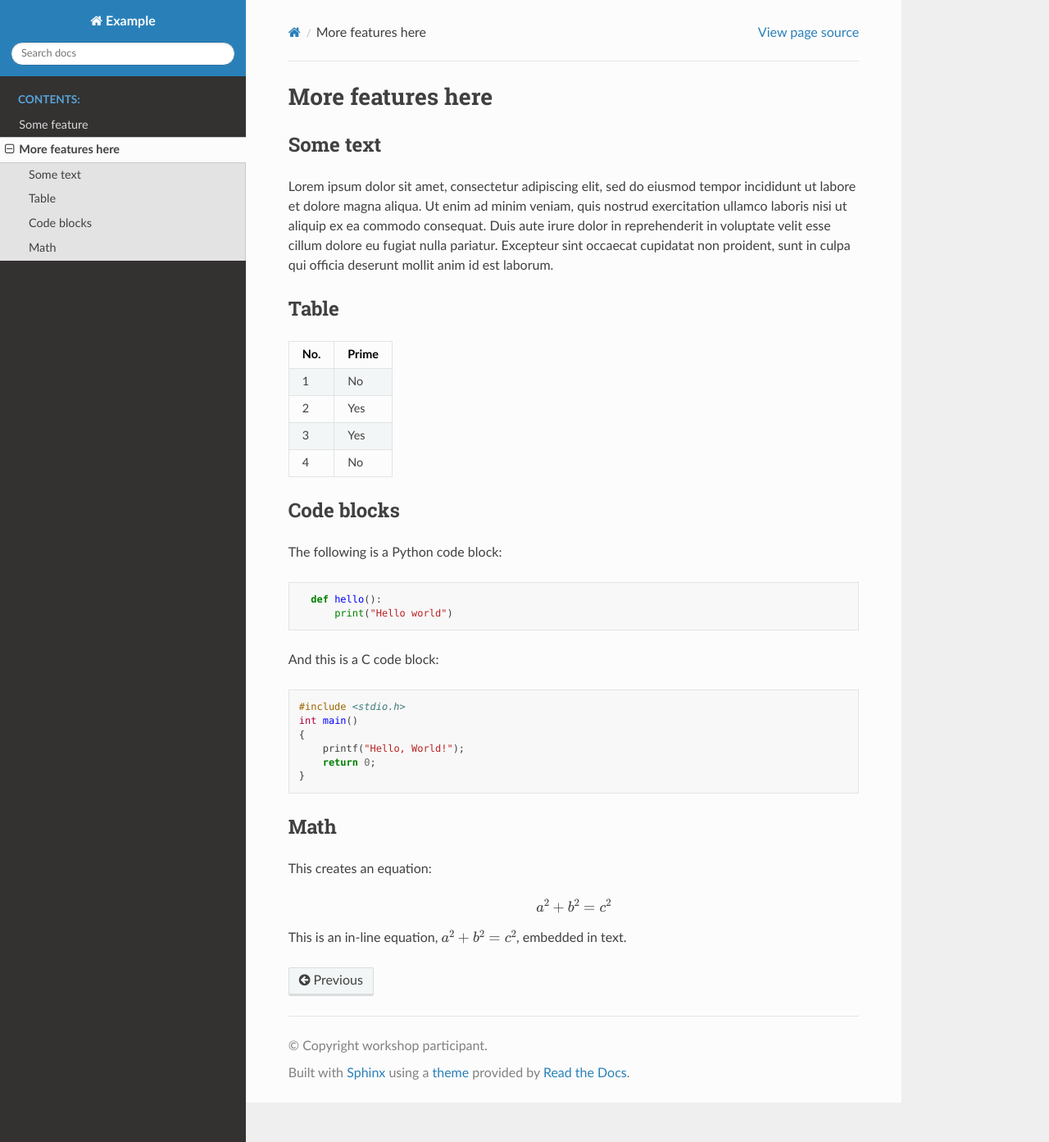
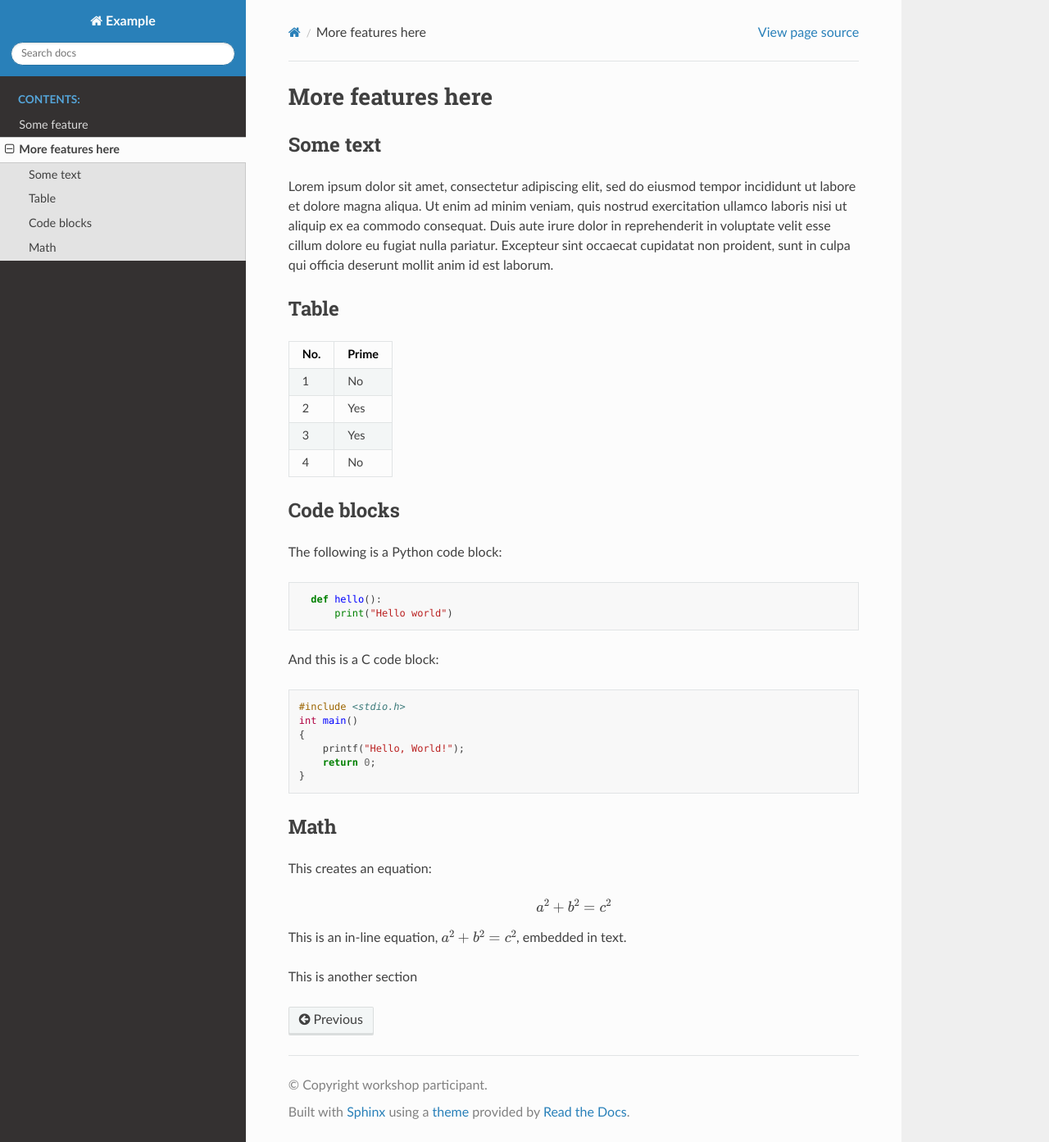
Before and after one commit to ElenaHerold/doc-example, a Sphinx documentation site: the page built from doc/another-feature.md, in a window 1280 px wide and 1393 px high. Shown: the whole window at 82% size. Built offline with Sphinx 7.4.7 and the Read the Docs theme 2.0.0, drawn with Linux system fonts in a browser that asks for light colours.

Commit message:
Update another-feature.md

````diff
--- a/doc/another-feature.md
+++ b/doc/another-feature.md
@@ -49,3 +49,5 @@ a^2 + b^2 = c^2
 ```
 
 This is an in-line equation, {math}`a^2 + b^2 = c^2`, embedded in text.
+
+This is another section
````
